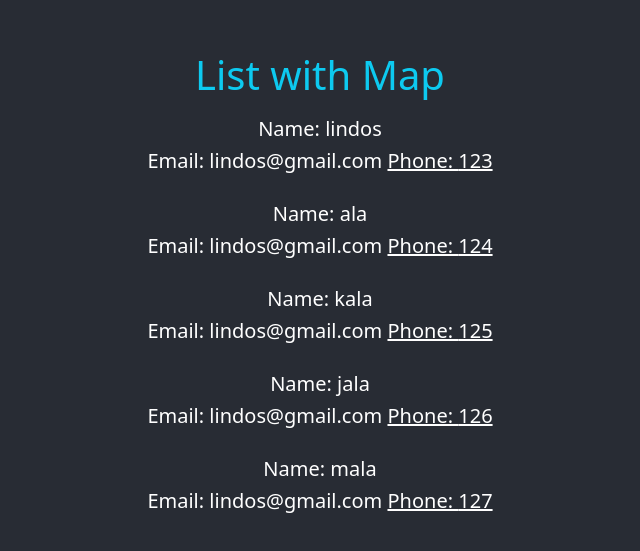
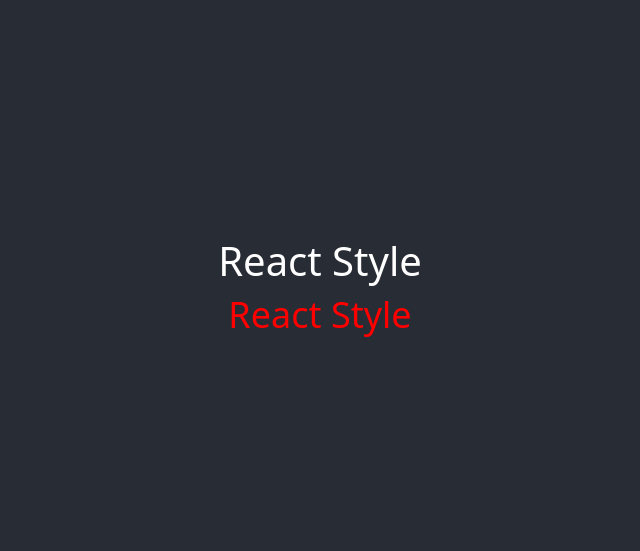
Before and after one commit to Lindos-Mahadi/ReactJS-Concept-Basick, a React (Create React App) app: page / in a window 1280 px wide. Shown: the part 109-660 px from the top of the page, without its empty margins (320-960 px from the left). Built offline with nearby package versions, Linux system fonts and the light colour scheme.

Commit message:
Style logic in functional component

```diff
--- a/src/components/About.js
+++ b/src/components/About.js
@@ -1,34 +1,20 @@
-import React, { Component } from 'react';
+import React, { Component } from 'react'
 
-class About extends Component {
-    constructor()
-    {
-        super()
-        this.state={
-            list:[
-                {name:'lindos', phone: '123', email:'lindos@gmail.com'},
-                {name:'ala', phone: '124', email:'lindos@gmail.com'},
-                {name:'kala', phone: '125', email:'lindos@gmail.com'},
-                {name:'jala', phone: '126', email:'lindos@gmail.com'},
-                {name:'mala', phone: '127', email:'lindos@gmail.com'}
-            ]
-        }
+export default function About(prop)
+
+ {
+    const h1={
+        color: "green",
+        fontSize: "36px"
     }
-    render() {
-        return (
-            <div>
-                <h1 className="text-info">List with Map</h1>
-                {
-                    this.state.list.map((item)=>
-                    <div>
-                        <span className="lead">Name: {item.name}</span><p className="lead">Email: {item.email} <u>Phone: {item.phone}</u></p>
-                    </div>
-                    )
-                }
-
-            </div>
-        );
+    const h2={
+        color: "red",
+        fontSize: "36px"
     }
+    return (
+        <div>
+            <h1>React Style</h1>
+            <h2 style={prop.data=='aply'? h1:h2}>React Style</h2>
+        </div>
+    )
 }
-
-export default About;
--- a/src/components/Home.jsx
+++ b/src/components/Home.jsx
@@ -1,15 +1,12 @@
 import React, { useState, useEffect } from 'react'
+import About from './About'
 
 function Home() {
-    const[count, setCount]=useState(0)
-    useEffect(()=>{
-        console.warn(count)
-    // },[count==5])
-    },[])
+
     return (
         <div>
-            <h1>Hooks in functional Component...{count}</h1>
-            <button onClick={()=>{setCount(count+1)}}>Update State</button>
+            <h1>Hooks in functional Component</h1>
+            <About data="Apply" />
         </div>
     )
 }
```
